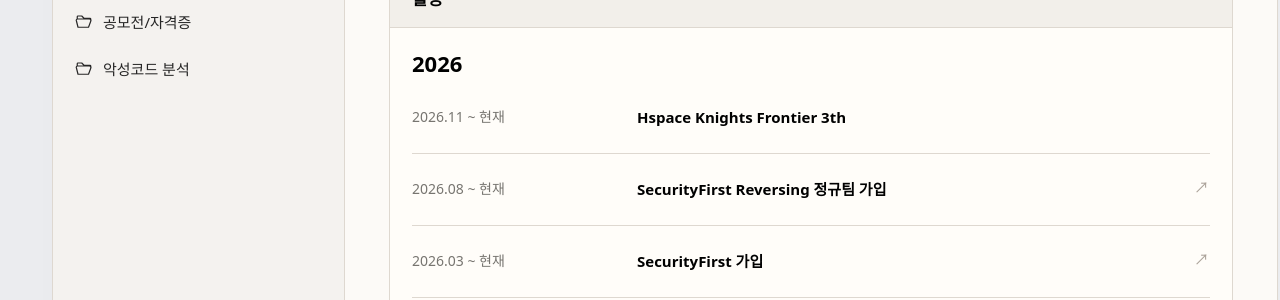
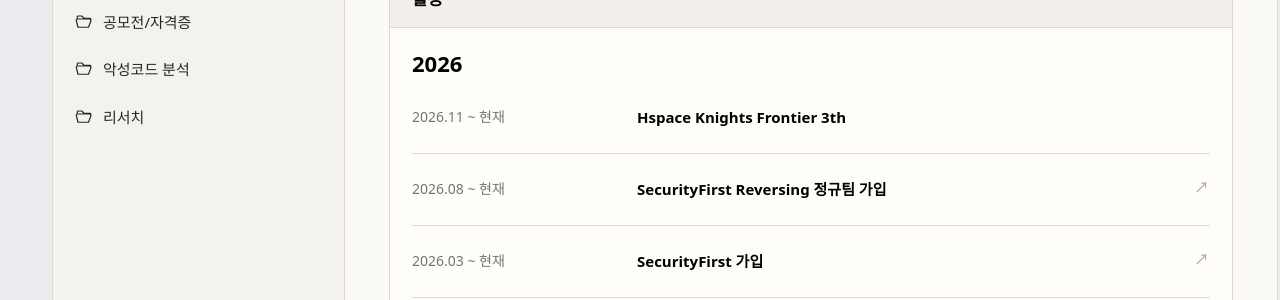
Before and after one commit to ssk0yy01/ssk0yy01.github.io, a Jekyll site: the page built from about/index.html, in a window 1280 px wide. Shown: the part 482-782 px from the top of the page. Built offline with Jekyll 4.4.1, drawn with Linux system fonts in a browser that asks for light colours.

Commit message:
Add research category and archive page

```diff
--- a/_data/categories.yml
+++ b/_data/categories.yml
@@ -40,3 +40,9 @@
   description: 악성코드 분석 기록을 모읍니다.
   path: /categories/malware-analysis/
   number: "07"
+- key: research
+  title: 리서치
+  english: RESEARCH
+  description: 주제를 탐구하고 분석한 기록을 모읍니다.
+  path: /categories/research/
+  number: "08"
--- /dev/null
+++ b/categories/research/index.html
@@ -0,0 +1,6 @@
+---
+layout: category
+title: 리서치
+category_key: research
+permalink: /categories/research/
+---
```
